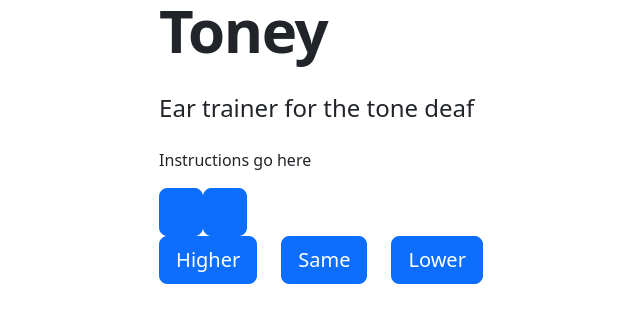
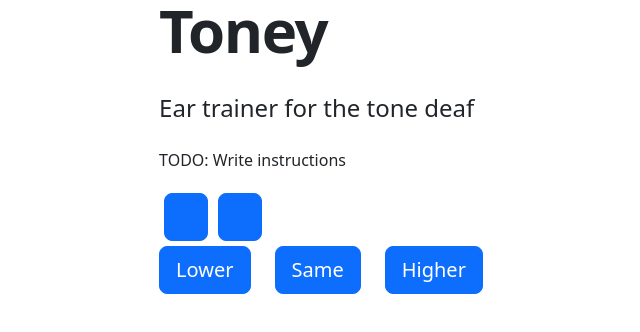
Before and after one commit to imswain/toney, a Next.js app: page / in a window 1280 px wide. Shown: the top 332 px of the page, without its empty margins (319-959 px from the left). Built offline with nearby package versions, Linux system fonts and the light colour scheme.

Commit message:
Buttons now play random pitches on every refresh

```diff
--- a/app/page.tsx
+++ b/app/page.tsx
@@ -39,15 +39,37 @@ function PlayButton({ audioContext, setAudioContext, pitch }) {
   }
 
   return (
-    <Button variant="primary" size="lg" onClick={handlePlay}>
+    <Button variant="primary" size="lg" onClick={handlePlay} style={{ margin: "5px" }}>
       <PlayCircleFill style={{display: "inline", margin: "5px"}}/>
     </Button>
   );
 
 }
 
+function Game() {
+  const [audioContext, setAudioContext] = useState(null);
+
+  const [pitches, setPitches] = useState([
+    pitchFreqTable[Math.floor(Math.random()*pitchFreqTable.length)],
+    pitchFreqTable[Math.floor(Math.random()*pitchFreqTable.length)]
+  ]);
+
+  return (
+    <>
+      <PlayButton audioContext={audioContext} setAudioContext={setAudioContext} pitch={pitches[0]}/>
+      <PlayButton audioContext={audioContext} setAudioContext={setAudioContext} pitch={pitches[1]}/>
+
+
+      <div className="flex gap-4 items-center flex-col sm:flex-row">
+        <Button variant="primary" size="lg">Lower</Button>
+        <Button variant="primary" size="lg">Same</Button>
+        <Button variant="primary" size="lg">Higher</Button>
+      </div>
+    </>
+  );
+}
+
 export default function Home() {
-  const [audioContext, setAudioContext] = useState(null);
 
   return (
     // <main className="flex flex-col gap-8 row-start-2 items-center sm:items-start justify-center">
@@ -58,14 +80,8 @@ export default function Home() {
         <Col md="auto">
         <h1 className="text-4xl sm:text-5xl lg:text-6xl leading-none font-extrabold text-grey tracking-tight mb-8">Toney</h1>
         <p className="text-lg sm:text-xl lg:text-2xl font-medium mb-6 text-grey">Ear trainer for the tone deaf</p>
-        <p>Instructions go here</p>
-          <PlayButton audioContext={audioContext} setAudioContext={setAudioContext} pitch={440}/>
-          <PlayButton audioContext={audioContext} setAudioContext={setAudioContext} pitch={880}/>
-        <div className="flex gap-4 items-center flex-col sm:flex-row">
-          <Button variant="primary" size="lg">Higher</Button>
-          <Button variant="primary" size="lg">Same</Button>
-          <Button variant="primary" size="lg">Lower</Button>
-        </div>
+        <p>TODO: Write instructions</p>
+            <Game />
         </Col>
       </Row>
     </Container>
@@ -73,3 +89,18 @@ export default function Home() {
     </>
   );
 }
+
+const pitchFreqTable = [
+  261.626, // C4
+  277.183, // C#4
+  293.665, // D4
+  311.127, // D#4
+  329.628, // E4
+  349.228, // F4
+  369.994, // F#4
+  391.995, // G4
+  415.305, // G#4
+  440.000, // A4
+  466.164, // A#4
+  493.883, // B4
+];
```
